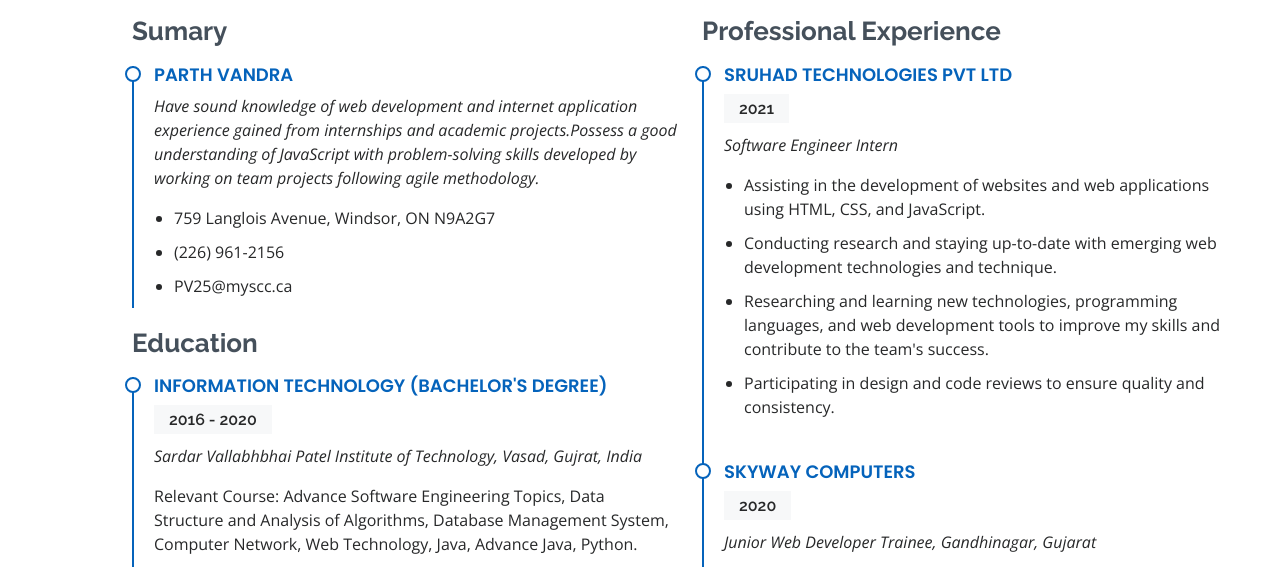
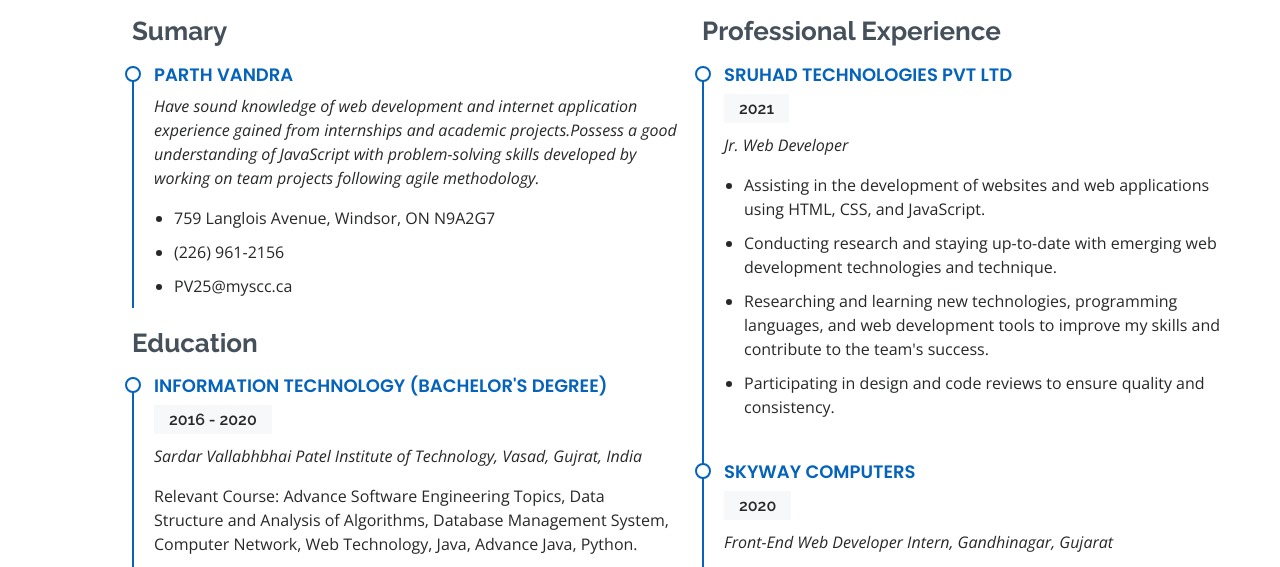
Before and after one commit to ParthVandra16/Portfolio-Website, a plain HTML site: page Portfolio/index.html in a window 1280 px wide. Shown: the part 1960-2527 px from the top of the page. Drawn offline with nearby package versions, Linux system fonts and the light colour scheme.

Commit message:
Update index.html

```diff
--- a/Portfolio/index.html
+++ b/Portfolio/index.html
@@ -224,7 +224,7 @@
             <div class="resume-item">
               <h4>Sruhad Technologies Pvt Ltd</h4>
               <h5>2021</h5>
-              <p><em>Software Engineer Intern </em></p>
+              <p><em>Jr. Web Developer </em></p>
               <ul>
                 <li>Assisting in the development of websites and web applications using HTML, CSS, and JavaScript.</li>
                 <li>Conducting research and staying up-to-date with emerging web development technologies and technique.</li>
@@ -235,7 +235,7 @@
             <div class="resume-item">
               <h4>Skyway Computers</h4>
               <h5>2020</h5>
-              <p><em>Junior Web Developer Trainee, Gandhinagar, Gujarat</em></p>
+              <p><em>Front-End Web Developer Intern, Gandhinagar, Gujarat</em></p>
               <ul>
                 <li>Created eye-catching user interfaces for the web application using scripting languages as per the business need.</li>
                 <li>Collaborated in an agile team of six members and provided a daily update regarding task progress.</li>
```
